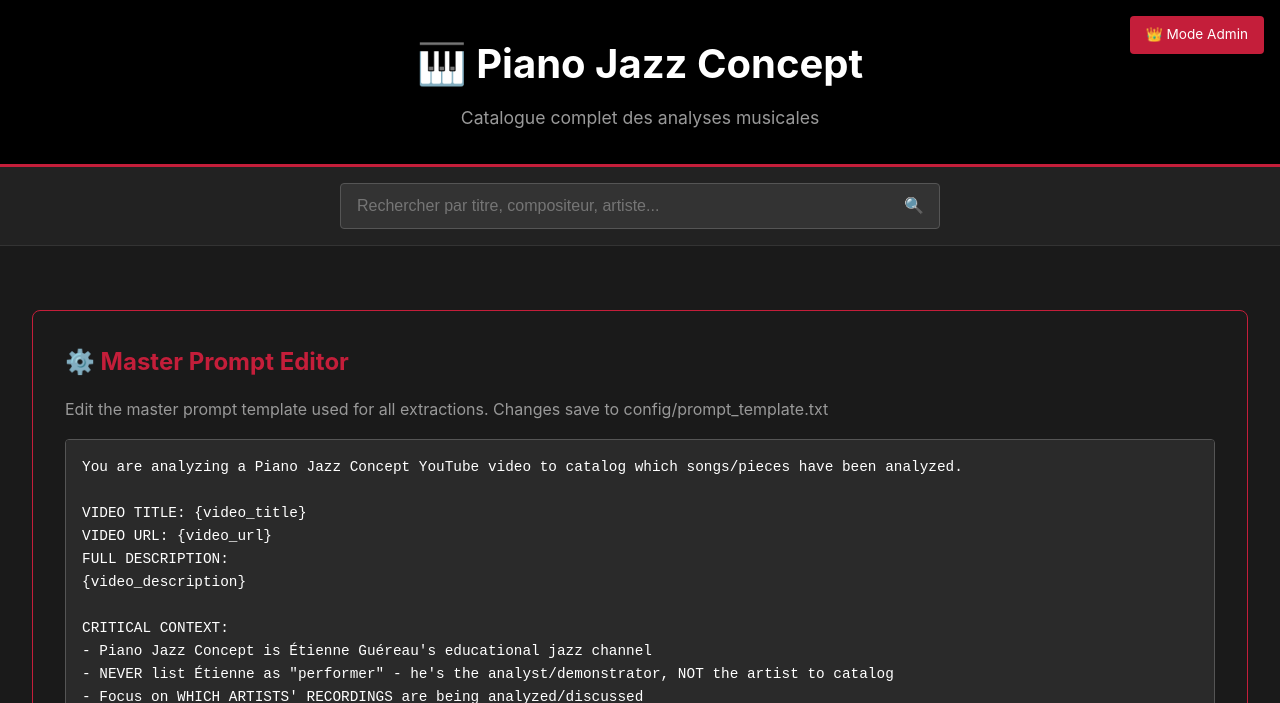
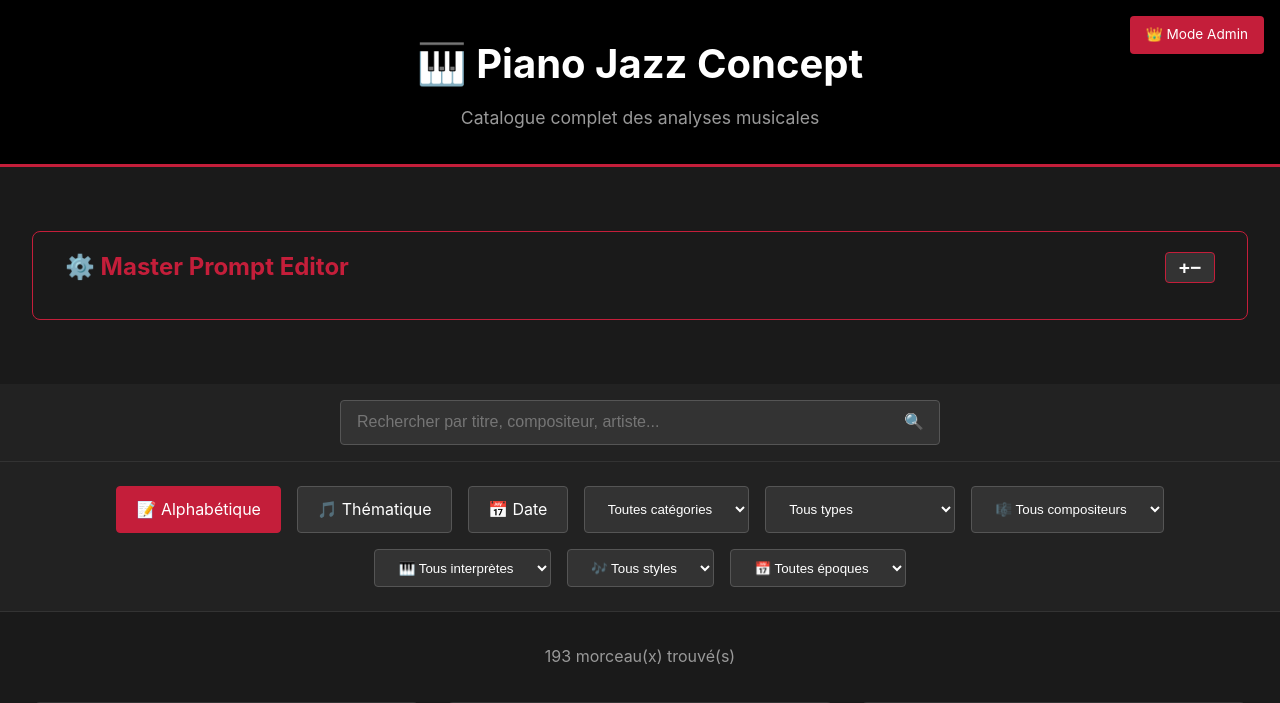
Before and after one commit to ColinusM/Piano-Jazz-Concept, a Flask app: page / in a window 1280 px wide. Shown: the top 703 px of the page. Run offline with Flask 3, Linux system fonts and the light colour scheme; data comes from the database, SQL or seed files in the repository; data that the repository does not hold is empty; grey boxes are pictures that could not be loaded.

Commit message:
Add collapsible Master Prompt Editor with minimize button
- Moved prompt editor above search bar
- Added minimize button (−/+) at far right of heading
- Prompt editor starts collapsed by default
- Click heading or button to toggle collapse state
- Added vertical resize handle to textarea
- Smooth transitions for expand/collapse

🤖 Generated with [Claude Code](https://claude.com/claude-code)

Co-Authored-By: Claude <noreply@anthropic.com>

```diff
--- a/templates/index.html
+++ b/templates/index.html
@@ -317,11 +317,61 @@
             margin: 2rem 0;
             border-radius: 8px;
             border: 1px solid #c41e3a;
+            transition: all 0.3s ease;
+        }
+
+        .prompt-editor-section.collapsed {
+            padding: 1rem 2rem;
         }
 
         .prompt-editor-section h2 {
             color: #c41e3a;
             margin-bottom: 1rem;
+            cursor: pointer;
+            user-select: none;
+            display: flex;
+            align-items: center;
+            justify-content: space-between;
+        }
+
+        .prompt-editor-section h2:hover {
+            color: #d63850;
+        }
+
+        .minimize-btn {
+            background: #333;
+            color: #fff;
+            border: 1px solid #c41e3a;
+            padding: 0.3rem 0.8rem;
+            border-radius: 4px;
+            cursor: pointer;
+            font-size: 1.2rem;
+            font-weight: bold;
+            line-height: 1;
+            transition: all 0.3s;
+        }
+
+        .minimize-btn:hover {
+            background: #c41e3a;
+        }
+
+        .prompt-editor-section.collapsed .minimize-btn::before {
+            content: '+';
+        }
+
+        .prompt-editor-section:not(.collapsed) .minimize-btn::before {
+            content: '−';
+        }
+
+        .prompt-editor-content {
+            transition: all 0.3s ease;
+            overflow: hidden;
+        }
+
+        .prompt-editor-section.collapsed .prompt-editor-content {
+            max-height: 0;
+            opacity: 0;
+            margin-top: 0;
         }
 
         .prompt-textarea {
@@ -335,6 +385,7 @@
             font-family: 'Courier New', monospace;
             font-size: 0.9rem;
             line-height: 1.6;
+            resize: vertical;
         }
 
         .prompt-textarea:focus {
@@ -416,6 +467,22 @@
         <p class="subtitle">Catalogue complet des analyses musicales</p>
     </header>
 
+    {% if is_admin %}
+    <div class="container">
+        <div class="prompt-editor-section collapsed" id="promptEditorSection">
+            <h2 onclick="togglePromptEditor()">
+                <span>⚙️ Master Prompt Editor</span>
+                <button class="minimize-btn" onclick="togglePromptEditor(); event.stopPropagation();" title="Minimize">−</button>
+            </h2>
+            <div class="prompt-editor-content">
+                <p style="color: #999; margin-bottom: 1rem;">Edit the master prompt template used for all extractions. Changes save to config/prompt_template.txt</p>
+                <textarea id="masterPromptTextarea" class="prompt-textarea" placeholder="Loading prompt..."></textarea>
+                <button class="save-prompt-btn" onclick="saveMasterPrompt()">💾 Save Master Prompt</button>
+            </div>
+        </div>
+    </div>
+    {% endif %}
+
     <div class="search-bar">
         <form class="search-container" method="get" action="/">
             <input type="hidden" name="sort" value="{{ sort }}">
@@ -429,17 +496,6 @@
             <span class="search-icon">🔍</span>
         </form>
     </div>
-
-    {% if is_admin %}
-    <div class="container">
-        <div class="prompt-editor-section">
-            <h2>⚙️ Master Prompt Editor</h2>
-            <p style="color: #999; margin-bottom: 1rem;">Edit the master prompt template used for all extractions. Changes save to config/prompt_template.txt</p>
-            <textarea id="masterPromptTextarea" class="prompt-textarea" placeholder="Loading prompt..."></textarea>
-            <button class="save-prompt-btn" onclick="saveMasterPrompt()">💾 Save Master Prompt</button>
-        </div>
-    </div>
-    {% endif %}
 
     <div class="controls">
         <a href="/?sort=alpha&category={{ category }}&search={{ search }}&type={{ video_type }}&composer={{ composer_filter }}&performer={{ performer_filter }}&style={{ style_filter }}&era={{ era_filter }}" class="btn {% if sort == 'alpha' %}active{% endif %}">
@@ -641,6 +697,12 @@
     </div>
 
     <script>
+        // Toggle prompt editor collapse
+        function togglePromptEditor() {
+            const section = document.getElementById('promptEditorSection');
+            section.classList.toggle('collapsed');
+        }
+
         // Undo stack to track changes
         let undoStack = [];
         let undoTimeout = null;
```
